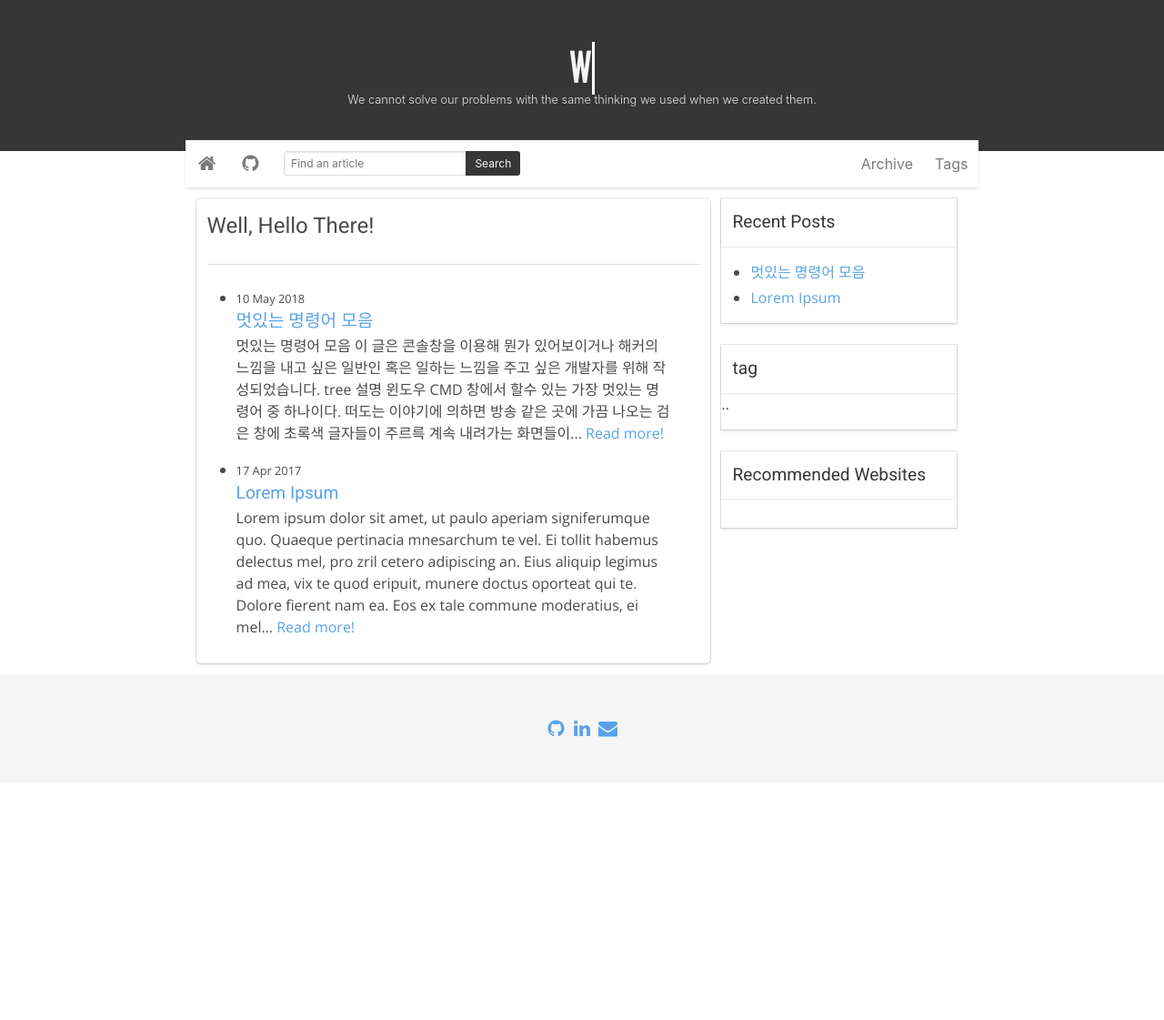
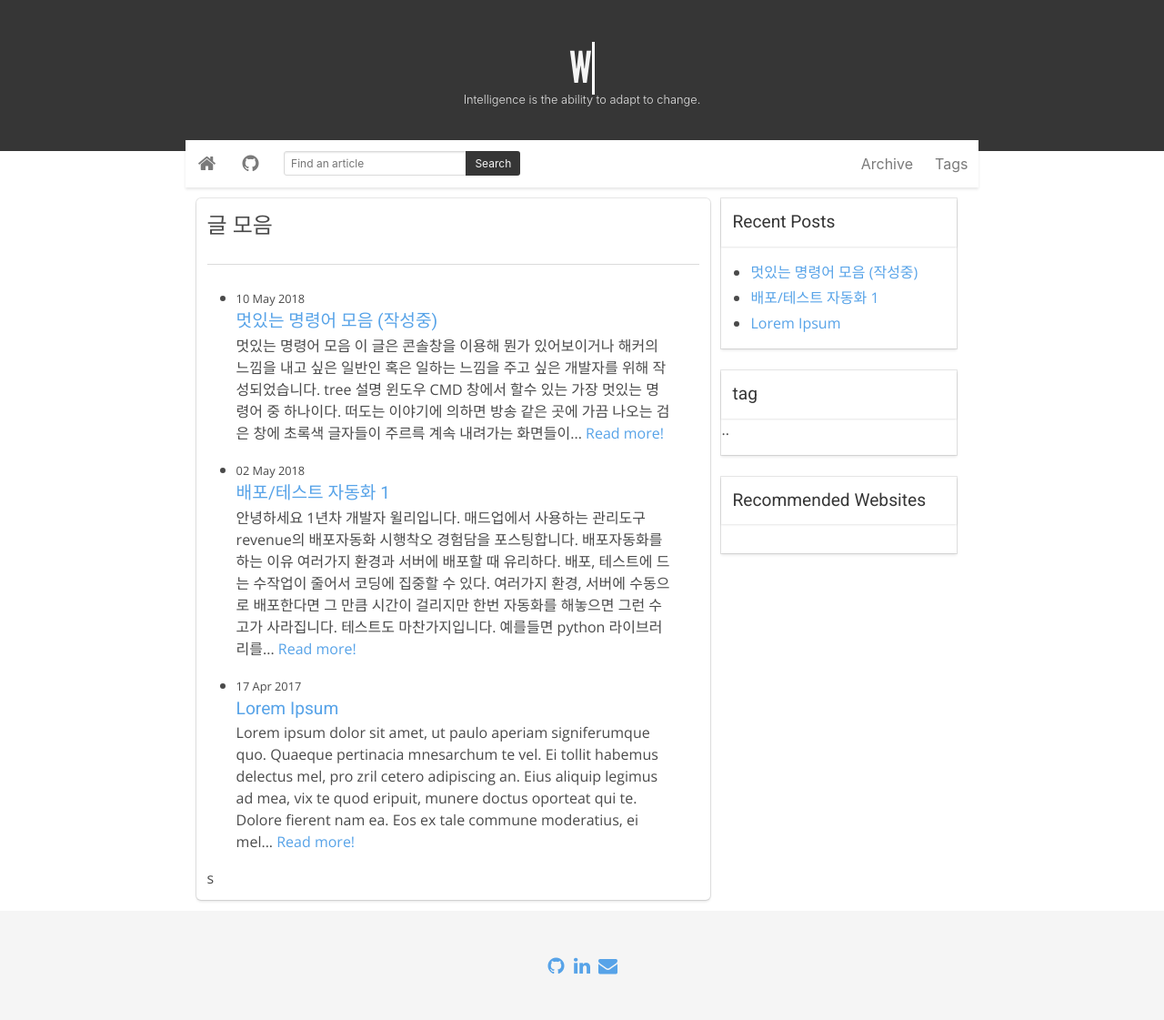
Before and after one commit to qowns8/qowns8.github.io, a Jekyll site: the page built from index.html, in a window 1280 px wide. Shown: the whole page at 91% size. Built offline with Jekyll 4.4.1, drawn with Linux system fonts in a browser that asks for light colours; comment, search, counter and statistics services are not loaded; before the commit the page ends 900 px from its top, so only the background shows below that; some of the changed lines change nothing that is shown.

Commit message:
first commit

````diff
--- a/_layouts/default.html
+++ b/_layouts/default.html
@@ -33,7 +33,7 @@
           </span>
         </a>
 
-        <a href="https://github.com/abhn" class="nav-item">
+        <a href="https://github.com/qowns8" class="nav-item">
           <span class="icon">
             <i class="fa fa-github" aria-hidden="true" title="Github"></i>
           </span>
--- /dev/null
+++ b/_posts/2018-05-02-travis1.md
@@ -0,0 +1,424 @@
+---
+layout: post
+title: 배포/테스트 자동화 1
+tags:
+- 배포자동화
+- Jenkins CI
+- Travis CI
+- Circle CI
+- 개발 경험담
+---
+
+안녕하세요 1년차 개발자 윌리입니다. 매드업에서 사용하는 관리도구 revenue의 배포자동화 시행착오 경험담을 포스팅합니다.
+
+
+## 배포자동화를 하는 이유
+
+* 여러가지 환경과 서버에 배포할 때 유리하다.
+* 배포, 테스트에 드는 수작업이 줄어서 코딩에 집중할 수 있다.
+
+1. 여러가지 환경, 서버에 수동으로 배포한다면 그 만큼 시간이 걸리지만 한번 자동화를 해놓으면 그런 수고가 사라집니다. 테스트도 마찬가지입니다. 예를들면 python 라이브러리를
+만들었는데 3.5, 3.6, 3.7 버전 전부 호환되는지를 테스트를 배포자동화를 한번 구축해놓으면 소스 commit 마다 할 수 있습니다.
+
+1. 배포자동화를 하기 이전에는 branch별로 AWS Elastic beanstalk에 config.yml을 수정하고 war 파일 만들고 EB deploy 명령으로 배포했습니다. 자잘하게 시간이 걸리고 실수의 여지도 있었지만 배포자동화를 한후에는
+commit push만 하면 서버에 반영되서 편해졌습니다.
+
+
+- - -
+
+
+## 어떤걸 써야하나?
+
+### 후보
+
+1. Jenkins
+1. Circle CI
+1. AWS CodePipeline
+1. Travis CI
+
+위 4가지를 사용해보았습니다. 각자 장단점이 있지만 결론부터 말하면 결국 Trvis를 사용했습니다.
+처음 자료 조사를 할 때는 다음 글을 참조했습니다.
+
+https://hackernoon.com/continuous-integration-circleci-vs-travis-ci-vs-jenkins-41a1c2bd95f5
+
+
+- - -
+
+
+## 시행착오 1 Jenkins
+
+### 시행착오 과정
+
+1. AWS에 프리티어로 EC2를 만든후 yum에 Jenkins를 **추가해서** 설치
+1. SBT 설치
+1. 젠킨스 파이프라인 작성 + Github 연동
+1. JVM 기반의 SBT와 Jenkins가 생각보다 메모리를 많이 사용해서 둘을 같이 사용하면 오버플로우가 발생해 EC2 볼륨을 키움
+1. 서버배포를 위해 pip로 Elasticbeanstalk cli를 설치함
+1. Elasticbeanstalk 줄여서 EB를 pip로 설치해서 권한이 꼬임 Jenkins는 jenkins-user라는
+유저이고 EB는 ec2-user로 되어있었다
+1. Jenkins와 EB를 yum (같은 **패키지 관리자**) 다시 설치하고 그래도 꼬여있는 권한은 chmod로 수정함
+1. EB config.yml을 설정하는 shell 작성
+1. 배포자동화 성공
+
+
+### 장단점
+
+장점: 혼자 리눅스를 공부하기는 좋다, **리눅스를 잘한다면** 다양한 커스터마이징이 가능함, 오픈소스이기에 무료
+
+단점: 다양한 환경을 일일이 **세팅하기가 힘들다**, 리눅스를 못한다면 끔찍한 야근각, 배포자동화를 위해 서버가 필요함(과금)
+
+결론: jenkins 자체는 무료지만 **서버는 유료** 리눅스사용에 미숙하고 개인 프로젝트가 아니라면 사용하는데 예매함
+
+
+### Jenkins 사용 후기
+
+고등학교 1학년 이후로 오랫만에 리눅스로 이것저것 삽질하는 경험 자체는 생각보다 재미있지만 회사 프로젝트로 Jenkins를
+쓰기에 시간이 너무 많이 들고 지속적인 서버관리가 필요했습니다. jenkins 자체도 무료지만 결국 서버비용이 들기에
+리눅스에 미숙한 제가하기는 시행착오와 시간소모가 너무 컸습니다.
+
+Jenkins를 사용하는 친구들을 찾아보아도 다들 와우의 전설 리로이 젠킨스만 알려줬습니다... 저 같은 신입수준에서
+Jenkins를 사용해본 개발자는 적어서 조금 이라도 편하게 하려면 다른 CI를 사용해야합니다.
+
+리이로이이~ 젠킨스!!!
+
+
+- - -
+
+
+## 시행착오 2 Circle CI
+
+### 시행착오 과정
+
+1. 테스트를 위해 Circle CI 무료 버전을 사용
+1. Circle CI 자료조사; **Docker 기반**으로 환경을 구성하기에 **Docker와 매우 흡사함**
+1. docker 참조해서 circle.yml 작성
+1. 배포를 위해 pip로 EB cli룰 설치하는 코드를 yml에 추가
+1. EB의 config.yml을 만드는 쉘 작성
+
+```
+version: 2
+jobs:
+  build:
+    docker:
+      - image: circleci/openjdk:8-jdk
+
+    working_directory: ~/repo
+
+    environment:
+      JVM_OPTS: -Xmx3200m
+      TERM: dumb
+
+    checkout:
+      post:
+        - git clone https://github.com/madup-inc/revenue-api
+        - git checkout develop
+
+    steps:
+      - checkout
+      - run: sbt package
+
+##### deploy 생략
+
+workflows:
+  version: 2
+  build_deploy:
+    jobs:
+      - build
+      - deploy
+```
+
+
+### 장단점
+
+장점: Jenkins의 비해 매우 쉬움, 설치해야될 패키지가 많을 수록 빠름, 도커기반, 클라우드 환경, 빌드 배포 테스트를 각 step 별로 나눠서 가능함
+
+단점: 도커와 다른게 없으므로 그냥 서버에 도커로 배포자동화를 하는것과 무엇이 다른지 의문이 듬, AWS와의 연동은 가능하지만 불편함을 느낌
+
+결론: 도커
+
+
+### Circle CI 사용 후기
+
+빌드, 배포, 테스트를 각 step별로 할려면 Jenkins에서는 groovy코드를 짜야하고 Travis CI에서는 아직 베타 기능인데
+yml에서 간단하게 사용할 수 있는점이 좋있다. 하지만 AWS 중에 EB 와의 연동이 불편했고 도커와 다른점을 느끼기 힘들었다. 그래서 일단 다른 툴도 써보기로 했다.
+
+
+
+- - -
+
+
+## 시행착오 3 AWS CodePipeline
+
+### 시행착오 과정
+
+1. 사수인 제이슨이 먼저 pipeline을 사용함
+1. 그 동안에 너무 고생을 많이 해서 제이슨의 yml을 참조함
+1. Github - AWS CodeBuild (새로 만든 부분) - EB 서버 형태로 Pipeline 작성
+1. 도커를 참조해서 code build에 sbt를 설치하는 yml 작성
+1. 처음에는 file을 안쓰고 그 이후에는 file 경로가 잘못되서 **제이슨의 도움**으로 직접 eb의 톰캣을 확인하고 수정함
+1. 제대로 파일을 명시한 이후에는 war 파일이 아니라 **소스**가 톰캣에 들어있는 상황을 확인
+
+
+```
+version: 0.2
+
+env:
+  variables:
+    PACKAGE: revenue-api
+    SBT_VERSION: 0.13.16
+
+phases:
+  install:
+    commands:
+      - curl -L -o sbt-${SBT_VERSION}.deb https://dl.bintray.com/sbt/debian/sbt-${SBT_VERSION}.deb && \
+      - dpkg -i sbt-${SBT_VERSION}.deb && \
+      - rm sbt-${SBT_VERSION}.deb && \
+      - apt update && \
+      - apt install sbt && \
+      - sbt sbtVersion
+  build:
+    commands:
+      - sbt package
+
+artifacts:
+  discard-paths: yes
+  files:
+    - target/scala-2.12/revenue-api_2.12-0.1.0-SNAPSHOT.war
+```
+
+
+### 장단점
+
+
+장점: EB 배포 자체는 별다른 노력이 필요없음, 간단함
+
+단점: 이런저런 시행착오 과정에서 톰캣 설정을 많이 확인함
+
+결론: 다 좋은데, 이상하게 삽질을 많이 하게됨
+
+
+### pipeline 사용 후기
+
+
+심플함은 좋았으나 마지막 6번 문제를 해결하고 싶지않아 결국 **Travis CI** 를 쓰기로 결정했습니다.
+
+
+- - -
+
+
+## 후기
+
+
+고등학교 시절 처음 써보는 언어로 프로젝트를 했었습니다. (주로 PHP, python3) 처음에는 무작적 코딩부터 시작했다가 코드량이 늘어나면서 나중에는 소스관리도 안되고 개발하는 시간보다는
+리서치와 빌드, 배포로 시간을 다 까먹고 프로젝트가 망한 경험이 있습니다. 그 후로 코딩 외적인 주석이나 테스트, 배포 자동화, 일정관리의 중요성을 깨달았지만
+별다른 공부를 못했었습니다. 그러다 이번에 배포자동화 툴 Jenkins , Circle CI, AWS CodePipeline (CodeBuild), Travis CI 를 사용하면서 리눅스와 shell을 공부하는
+계기가 되었습니다.
+---
+layout: post
+title: 배포/테스트 자동화 1
+---
+
+안녕하세요 1년차 개발자 윌리입니다. 매드업에서 사용하는 관리도구 revenue의 배포자동화 시행착오 경험담을 포스팅합니다.
+
+
+## 배포자동화를 하는 이유
+
+* 여러가지 환경과 서버에 배포할 때 유리하다.
+* 배포, 테스트에 드는 수작업이 줄어서 코딩에 집중할 수 있다.
+
+1. 여러가지 환경, 서버에 수동으로 배포한다면 그 만큼 시간이 걸리지만 한번 자동화를 해놓으면 그런 수고가 사라집니다. 테스트도 마찬가지입니다. 예를들면 python 라이브러리를
+만들었는데 3.5, 3.6, 3.7 버전 전부 호환되는지를 테스트를 배포자동화를 한번 구축해놓으면 소스 commit 마다 할 수 있습니다.
+
+1. 배포자동화를 하기 이전에는 branch별로 AWS Elastic beanstalk에 config.yml을 수정하고 war 파일 만들고 EB deploy 명령으로 배포했습니다. 자잘하게 시간이 걸리고 실수의 여지도 있었지만 배포자동화를 한후에는
+commit push만 하면 서버에 반영되서 편해졌습니다.
+
+
+- - -
+
+
+## 어떤걸 써야하나?
+
+### 후보
+
+1. Jenkins
+1. Circle CI
+1. AWS CodePipeline
+1. Travis CI
+
+위 4가지를 사용해보았습니다. 각자 장단점이 있지만 결론부터 말하면 결국 Trvis를 사용했습니다.
+처음 자료 조사를 할 때는 다음 글을 참조했습니다.
+
+https://hackernoon.com/continuous-integration-circleci-vs-travis-ci-vs-jenkins-41a1c2bd95f5
+
+
+- - -
+
+
+## 시행착오 1 Jenkins
+
+### 시행착오 과정
+
+1. AWS에 프리티어로 EC2를 만든후 yum에 Jenkins를 **추가해서** 설치
+1. SBT 설치
+1. 젠킨스 파이프라인 작성 + Github 연동
+1. JVM 기반의 SBT와 Jenkins가 생각보다 메모리를 많이 사용해서 둘을 같이 사용하면 오버플로우가 발생해 EC2 볼륨을 키움
+1. 서버배포를 위해 pip로 Elasticbeanstalk cli를 설치함
+1. Elasticbeanstalk 줄여서 EB를 pip로 설치해서 권한이 꼬임 Jenkins는 jenkins-user라는
+유저이고 EB는 ec2-user로 되어있었다
+1. Jenkins와 EB를 yum (같은 **패키지 관리자**) 다시 설치하고 그래도 꼬여있는 권한은 chmod로 수정함
+1. EB config.yml을 설정하는 shell 작성
+1. 배포자동화 성공
+
+
+### 장단점
+
+장점: 혼자 리눅스를 공부하기는 좋다, **리눅스를 잘한다면** 다양한 커스터마이징이 가능함, 오픈소스이기에 무료
+
+단점: 다양한 환경을 일일이 **세팅하기가 힘들다**, 리눅스를 못한다면 끔찍한 야근각, 배포자동화를 위해 서버가 필요함(과금)
+
+결론: jenkins 자체는 무료지만 **서버는 유료** 리눅스사용에 미숙하고 개인 프로젝트가 아니라면 사용하는데 예매함
+
+
+### Jenkins 사용 후기
+
+고등학교 1학년 이후로 오랫만에 리눅스로 이것저것 삽질하는 경험 자체는 생각보다 재미있지만 회사 프로젝트로 Jenkins를
+쓰기에 시간이 너무 많이 들고 지속적인 서버관리가 필요했습니다. jenkins 자체도 무료지만 결국 서버비용이 들기에
+리눅스에 미숙한 제가하기는 시행착오와 시간소모가 너무 컸습니다.
+
+Jenkins를 사용하는 친구들을 찾아보아도 다들 와우의 전설 리로이 젠킨스만 알려줬습니다... 저 같은 신입수준에서
+Jenkins를 사용해본 개발자는 적어서 조금 이라도 편하게 하려면 다른 CI를 사용해야합니다.
+
+리이로이이~ 젠킨스!!!
+
+
+- - -
+
+
+## 시행착오 2 Circle CI
+
+### 시행착오 과정
+
+1. 테스트를 위해 Circle CI 무료 버전을 사용
+1. Circle CI 자료조사; **Docker 기반**으로 환경을 구성하기에 **Docker와 매우 흡사함**
+1. docker 참조해서 circle.yml 작성
+1. 배포를 위해 pip로 EB cli룰 설치하는 코드를 yml에 추가
+1. EB의 config.yml을 만드는 쉘 작성
+
+```
+version: 2
+jobs:
+  build:
+    docker:
+      - image: circleci/openjdk:8-jdk
+
+    working_directory: ~/repo
+
+    environment:
+      JVM_OPTS: -Xmx3200m
+      TERM: dumb
+
+    checkout:
+      post:
+        - git clone https://github.com/madup-inc/revenue-api
+        - git checkout develop
+
+    steps:
+      - checkout
+      - run: sbt package
+
+##### deploy 생략
+
+workflows:
+  version: 2
+  build_deploy:
+    jobs:
+      - build
+      - deploy
+```
+
+
+### 장단점
+
+장점: Jenkins의 비해 매우 쉬움, 설치해야될 패키지가 많을 수록 빠름, 도커기반, 클라우드 환경, 빌드 배포 테스트를 각 step 별로 나눠서 가능함
+
+단점: 도커와 다른게 없으므로 그냥 서버에 도커로 배포자동화를 하는것과 무엇이 다른지 의문이 듬, AWS와의 연동은 가능하지만 불편함을 느낌
+
+결론: 도커
+
+
+### Circle CI 사용 후기
+
+빌드, 배포, 테스트를 각 step별로 할려면 Jenkins에서는 groovy코드를 짜야하고 Travis CI에서는 아직 베타 기능인데
+yml에서 간단하게 사용할 수 있는점이 좋있다. 하지만 AWS 중에 EB 와의 연동이 불편했고 도커와 다른점을 느끼기 힘들었다. 그래서 일단 다른 툴도 써보기로 했다.
+
+
+
+- - -
+
+
+## 시행착오 3 AWS CodePipeline
+
+### 시행착오 과정
+
+1. 사수인 제이슨이 먼저 pipeline을 사용함
+1. 그 동안에 너무 고생을 많이 해서 제이슨의 yml을 참조함
+1. Github - AWS CodeBuild (새로 만든 부분) - EB 서버 형태로 Pipeline 작성
+1. 도커를 참조해서 code build에 sbt를 설치하는 yml 작성
+1. 처음에는 file을 안쓰고 그 이후에는 file 경로가 잘못되서 **제이슨의 도움**으로 직접 eb의 톰캣을 확인하고 수정함
+1. 제대로 파일을 명시한 이후에는 war 파일이 아니라 **소스**가 톰캣에 들어있는 상황을 확인
+
+
+```
+version: 0.2
+
+env:
+  variables:
+    PACKAGE: revenue-api
+    SBT_VERSION: 0.13.16
+
+phases:
+  install:
+    commands:
+      - curl -L -o sbt-${SBT_VERSION}.deb https://dl.bintray.com/sbt/debian/sbt-${SBT_VERSION}.deb && \
+      - dpkg -i sbt-${SBT_VERSION}.deb && \
+      - rm sbt-${SBT_VERSION}.deb && \
+      - apt update && \
+      - apt install sbt && \
+      - sbt sbtVersion
+  build:
+    commands:
+      - sbt package
+
+artifacts:
+  discard-paths: yes
+  files:
+    - target/scala-2.12/revenue-api_2.12-0.1.0-SNAPSHOT.war
+```
+
+
+### 장단점
+
+
+장점: EB 배포 자체는 별다른 노력이 필요없음, 간단함
+
+단점: 이런저런 시행착오 과정에서 톰캣 설정을 많이 확인함
+
+결론: 다 좋은데, 이상하게 삽질을 많이 하게됨
+
+
+### pipeline 사용 후기
+
+
+심플함은 좋았으나 마지막 6번 문제를 해결하고 싶지않아 결국 **Travis CI** 를 쓰기로 결정했습니다.
+
+
+- - -
+
+
+## 후기
+
+
+고등학교 시절 처음 써보는 언어로 프로젝트를 했었습니다. (주로 PHP, python3) 처음에는 무작적 코딩부터 시작했다가 코드량이 늘어나면서 나중에는 소스관리도 안되고 개발하는 시간보다는
+리서치와 빌드, 배포로 시간을 다 까먹고 프로젝트가 망한 경험이 있습니다. 그 후로 코딩 외적인 주석이나 테스트, 배포 자동화, 일정관리의 중요성을 깨달았지만
+별다른 공부를 못했었습니다. 그러다 이번에 배포자동화 툴 Jenkins , Circle CI, AWS CodePipeline (CodeBuild), Travis CI 를 사용하면서 리눅스와 shell을 공부하는
+계기가 되었습니다.
--- a/_posts/2018-05-10-GoodShell.md
+++ b/_posts/2018-05-10-GoodShell.md
@@ -1,10 +1,12 @@
 ---
 layout: post
-title: 멋있는 명령어 모음
+title: 멋있는 명령어 모음 (작성중)
 comments: true
 tags:
+- 리눅스
 - 쉘
 - 명령어
+- 개발자 간지
 ---
 
 # 멋있는 명령어 모음
--- a/index.html
+++ b/index.html
@@ -1,6 +1,6 @@
 ---
 layout: page
-title: Well, Hello There!
+title: 글 모음
 ---
 <ul class="posts">
     {% for post in site.posts %}
@@ -13,7 +13,7 @@ title: Well, Hello There!
     </li>
     {% endfor %}
 </ul>
-
+s
 <script type="text/javascript">
     /* * * CONFIGURATION VARIABLES * * */
     var disqus_shortname = 'nagekar';
````
Also changed, not shown: quotes.txt (+3 -69 lines).
